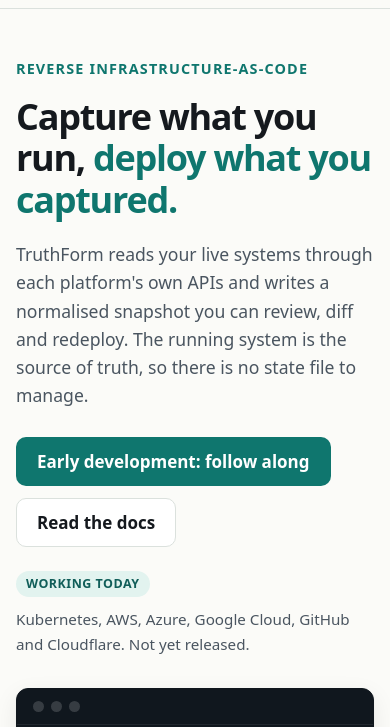
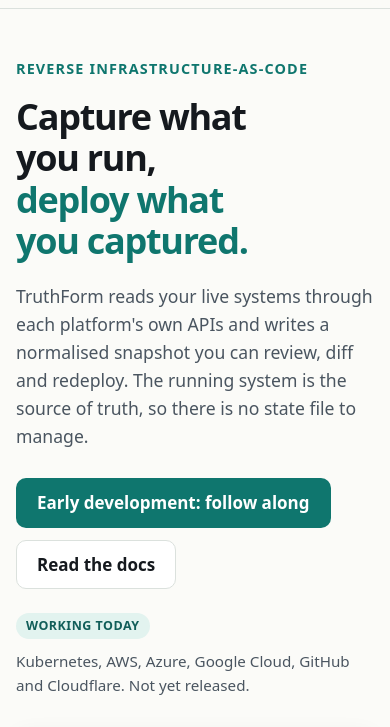
Before and after one commit to UseTruthForm/site, a plain HTML site: page public/index.html in a window 390 px wide. Shown: the part 56-783 px from the top of the page. Drawn offline with Linux system fonts and the light colour scheme.

Commit message:
Break the headline as two mirrored halves, and bring the Cloudflare limit up to date
The headline wrapped as one sentence and broke mid-phrase at desktop width:
"Capture what you / run, deploy what / you captured." Each half is now a
block of its own, balanced, so both break the same way: "Capture what /
you run," over "deploy what / you captured."

The known limit on a changed Cloudflare record described what core did
before UseTruthForm/core#7: a plain restore created the new record beside
the old. It now says what core main does: an A, AAAA or CNAME record with
exactly one unknown record at its type and name is reported as differing
and changed in place by --update; any other mix writes nothing of that
type there; TXT, MX and others are created beside, and named.

Evidence, in a browser: at 1440px and at 390px each half measures two
lines, with no horizontal overflow, and both screenshots were looked at.
The phone width could not be checked when the headline changed; it is
now. check-commands.py against a binary built from core main: 96 checked,
0 unknown.

Not done: the contact line is still a placeholder; the site is not
deployed.

Co-Authored-By: Claude Opus 5 (1M context) <noreply@anthropic.com>

```diff
--- a/public/index.html
+++ b/public/index.html
@@ -49,7 +49,7 @@
       <div class="wrap hero-grid">
         <div class="hero-copy">
           <p class="eyebrow">Reverse infrastructure-as-code</p>
-          <h1 id="hero-title">Capture what you run, <span class="accent">deploy what you captured.</span></h1>
+          <h1 id="hero-title"><span class="h1-line">Capture what you run,</span> <span class="h1-line accent">deploy what you captured.</span></h1>
           <p class="lede">TruthForm reads your live systems through each platform's own APIs and writes a normalised snapshot you can review, diff and redeploy. The running system is the source of truth, so there is no state file to manage.</p>
           <div class="actions">
             <a class="btn btn-primary" href="#follow">Early development: follow along</a>
--- a/public/styles.css
+++ b/public/styles.css
@@ -240,6 +240,11 @@ h1 {
   margin-bottom: 20px;
 }
 h1 .accent { color: var(--accent); }
+/* The headline is two halves that mirror each other. Each sits on its own
+   lines and is balanced, so both break the same way ("Capture what / you
+   run," over "deploy what / you captured."). Left to wrap as one sentence
+   it broke mid-phrase: "run, deploy what". */
+h1 .h1-line { display: block; text-wrap: balance; }
 
 .lede {
   font-size: clamp(1.1rem, 2.2vw, 1.25rem);
```
Also changed, not shown: public/docs/getting-started/index.html (+1 -1 lines).
